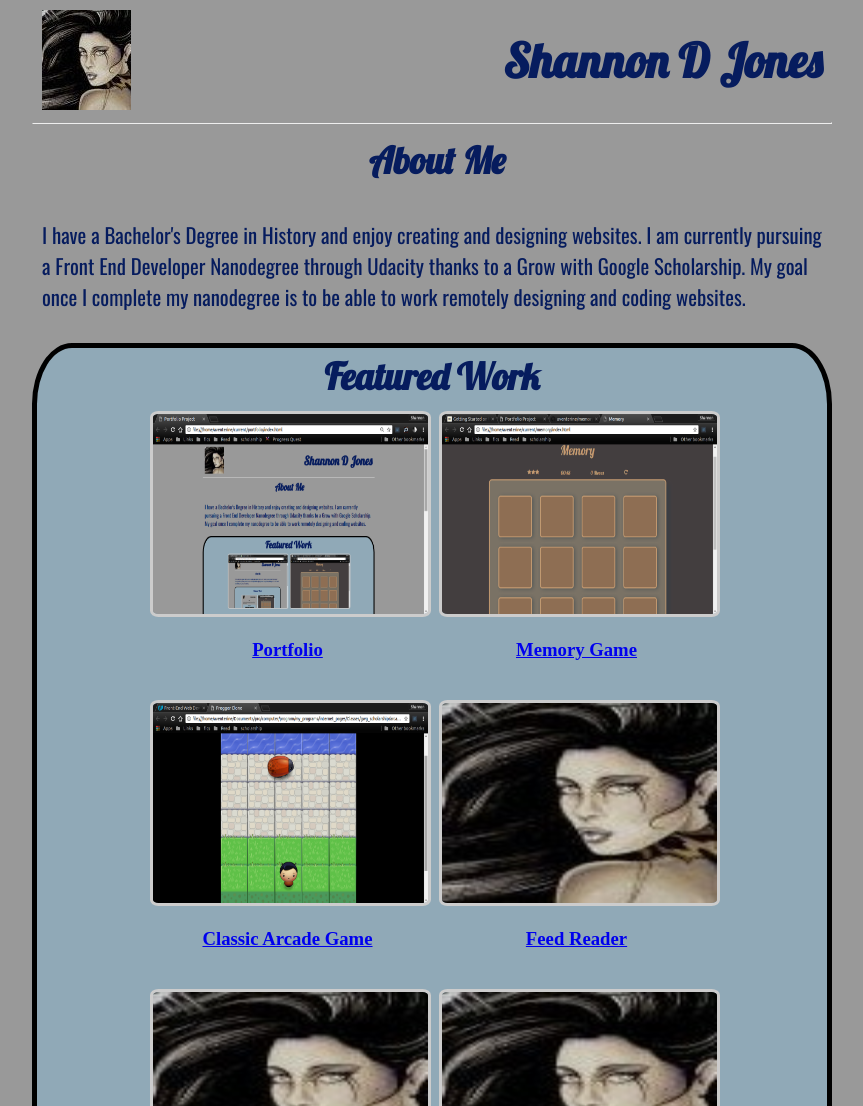
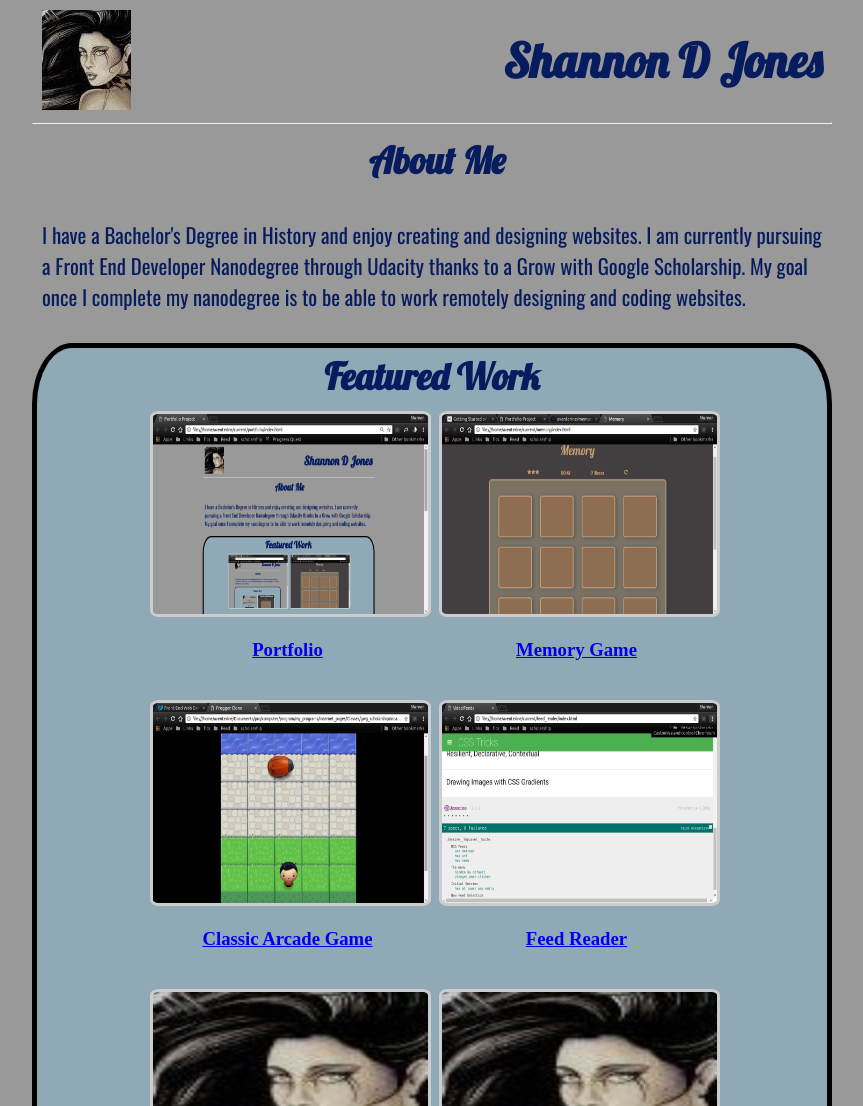
Before and after one commit to aventerine/portfolio, a plain HTML site: page index.html in a window 1280 px wide. Shown: the top 1106 px of the page, without its empty margins (208-1071 px from the left). Drawn offline with nearby package versions, Linux system fonts and the light colour scheme.

Commit message:
Added picture for Feed Reader

```diff
--- a/index.html
+++ b/index.html
@@ -34,7 +34,7 @@
                     <h3><a href="https://github.com/aventerine/arcade_game">Classic Arcade Game</a></h3>
                 </section>
                 <section id="reader" class="projects">
-                    <img class="projects-img" src="images/logo_2.jpg" alt="feed reader">
+                    <img class="projects-img" src="images/feed.png" alt="feed reader">
                     <h3><a href="#">Feed Reader</a></h3>
                 </section>
                 <section id="restuarant" class="projects">
```
Also changed, not shown: images/feed.png (added).
